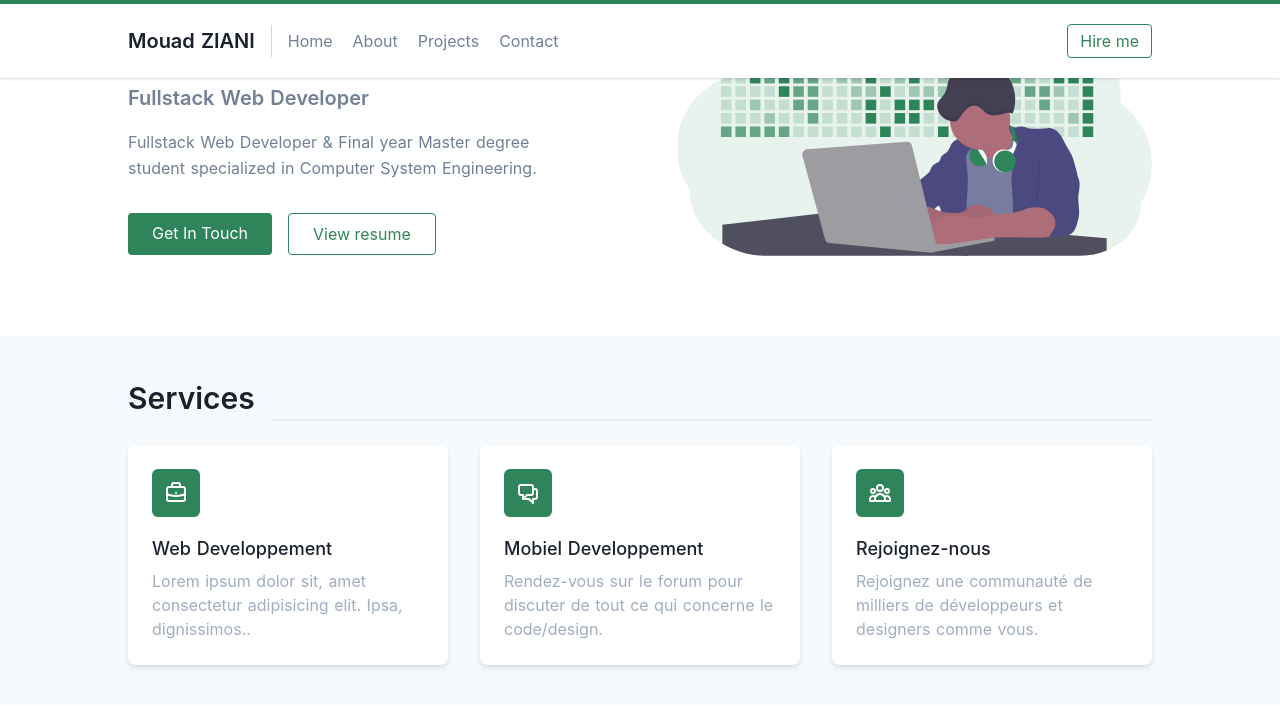
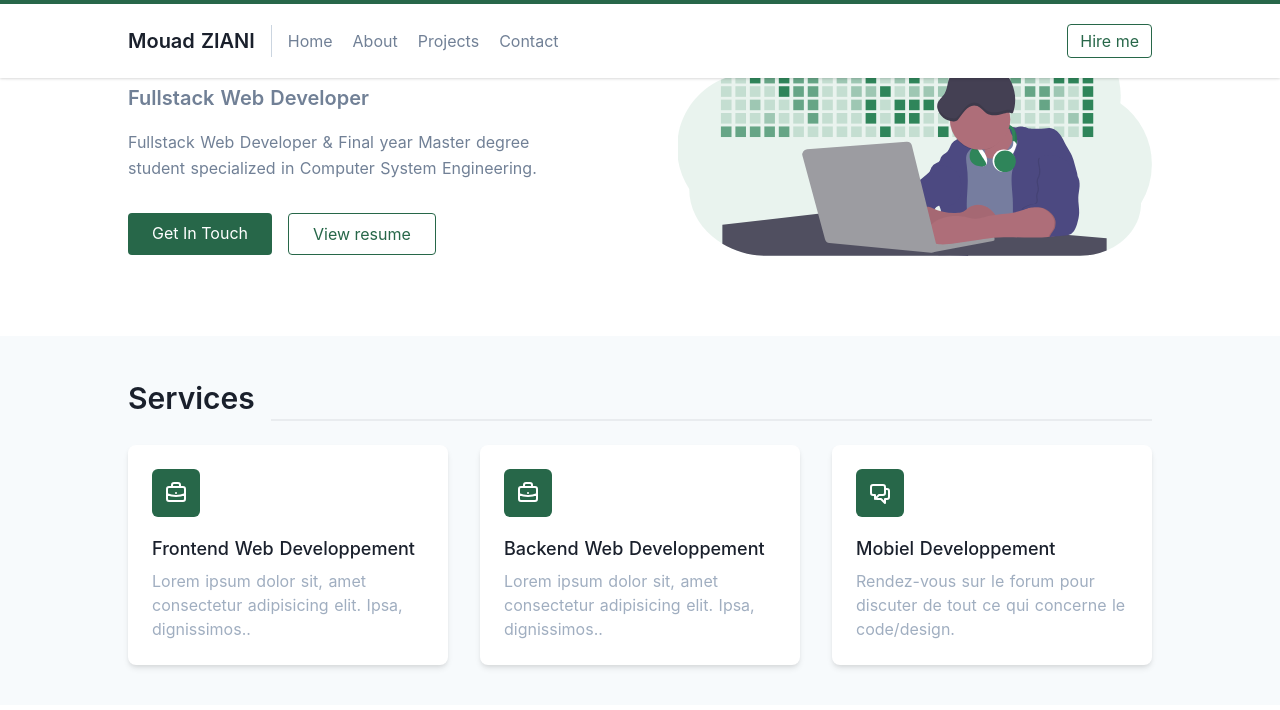
Before and after one commit to mouadziani/mouadziani.com, a Nuxt app: page / in a window 1280 px wide. Shown: the top 710 px of the page. Built offline with nearby package versions, Linux system fonts and the light colour scheme.

Commit message:
feat(ui): adding services section

```diff
--- a/nuxt.config.js
+++ b/nuxt.config.js
@@ -44,5 +44,17 @@ export default {
 
   // Build Configuration: https://go.nuxtjs.dev/config-build
   build: {
+  },
+
+  router: {
+    scrollBehavior(to) {
+      if (to.hash) {
+        return window.scrollTo({
+          top: document.querySelector(to.hash).offsetTop + window.innerHeight,
+          behavior: 'smooth'
+        })
+      }
+      return window.scrollTo({ top: 0, behavior: 'smooth' })
+    }
   }
 }
--- a/pages/index.vue
+++ b/pages/index.vue
@@ -1,17 +1,20 @@
 <template>
   <div class="bg-gray-200">
-    <header class="w-full bg-white border-t-4 border-green-700 text-gray-600 body-font fixed shadow">
+    <header class="w-full bg-white border-t-4 border-green-800 text-gray-600 body-font fixed shadow">
       <div class="container max-w-screen-lg mx-auto flex flex-wrap py-5 flex-col md:flex-row items-center">
         <a class="flex title-font font-medium items-center text-gray-900 mb-4 md:mb-0">
           <span class="text-xl font-semibold">Mouad ZIANI</span>
         </a>
         <nav class="md:mr-auto md:ml-4 md:py-1 md:pl-4 md:border-l md:border-gray-400	flex flex-wrap items-center text-base justify-center">
-          <a class="mr-5 cursor-pointer hover:text-gray-900">Home</a>
+          <nuxt-link
+            class="mr-5 cursor-pointer hover:text-gray-900"
+            :to="{ path: '/',hash:'#about'}"
+          >Home</nuxt-link>
           <a class="mr-5 cursor-pointer hover:text-gray-900">About</a>
           <a class="mr-5 cursor-pointer hover:text-gray-900">Projects</a>
           <a class="mr-5 cursor-pointer hover:text-gray-900">Contact</a>
         </nav>
-        <button class="inline-flex items-center text-green-700 border-green-700 border py-1 px-3 focus:outline-none hover:bg-gray-200 rounded text-base mt-4 md:mt-0">
+        <button class="inline-flex items-center text-green-800 border-green-800 border py-1 px-3 focus:outline-none hover:bg-gray-200 rounded text-base mt-4 md:mt-0">
           Hire me
         </button>
       </div>
@@ -19,17 +22,17 @@
     <section class="text-gray-600 bg-white">
       <div class="container max-w-screen-lg mx-auto flex pt-36 pb-20 md:flex-row flex-col items-center justify-bteween">
         <div class="lg:flex-grow md:w-1/2 lg:pr-24 md:pr-16 flex flex-col md:items-start md:text-left mb-16 md:mb-0 items-center text-center">
-          <h3 class="mb-2 text-sm font-semibold text-green-700">👋 Hi, Welcome There!</h3>
+          <h3 class="mb-2 text-sm font-semibold text-green-800">👋 Hi, Welcome There!</h3>
           <h1 class="font-bold mb-1 leading-none text-5xl text-gray-900">
             I'm Mouad ZIANI
           </h1>
           <h2 class="mb-4 font-semibold text-xl text-gray-600">Fullstack Web Developer</h2>
           <p class="mb-8 leading-relaxed text-gray-600">Fullstack Web Developer & Final year Master degree student specialized in Computer System Engineering.</p>
           <div class="flex justify-center">
-            <button class="inline-flex text-white bg-green-700 border-0 py-2 px-6 focus:outline-none hover:bg-indigo-600 rounded ">
+            <button class="inline-flex text-white bg-green-800 border-0 py-2 px-6 focus:outline-none hover:bg-indigo-600 rounded ">
               Get In Touch
             </button>
-            <button class="ml-4 inline-flex text-green-700 border border-green-700 py-2 px-6 focus:outline-none hover:bg-gray-200 rounded ">
+            <button class="ml-4 inline-flex text-green-800 border border-green-800 py-2 px-6 focus:outline-none hover:bg-gray-200 rounded ">
               View resume
             </button>
           </div>
@@ -45,19 +48,30 @@
           <h2 class="text-gray-900 text-2xl font-semibold lg:text-3xl">Services</h2>
         </header>
         <div class="lg:grid lg:grid-cols-3 lg:gap-8">
-          <a class="block p-4 bg-white rounded-lg shadow-md hover:shadow-lg w-full md:p-6" href="/jobs">
-            <div class="flex items-center justify-center h-12 w-12 rounded-md bg-green-700 text-white">
+          <div class="block p-4 bg-white rounded-lg shadow-md hover:shadow-lg w-full md:p-6" >
+            <div class="flex items-center justify-center h-12 w-12 rounded-md bg-green-800 text-white">
               <svg class="h-6 w-6" fill="none" viewBox="0 0 24 24" stroke="currentColor">
                 <path stroke-linecap="round" stroke-linejoin="round" stroke-width="2" d="M21 13.255A23.931 23.931 0 0112 15c-3.183 0-6.22-.62-9-1.745M16 6V4a2 2 0 00-2-2h-4a2 2 0 00-2 2v2m4 6h.01M5 20h14a2 2 0 002-2V8a2 2 0 00-2-2H5a2 2 0 00-2 2v10a2 2 0 002 2z"></path>
               </svg>
             </div>
             <div class="mt-5">
-              <h5 class="text-lg leading-6 font-medium text-gray-900">Web Developpement</h5>
+              <h5 class="text-lg leading-6 font-medium text-gray-900">Frontend Web Developpement</h5>
               <p class="mt-2 text-base leading-6 text-gray-500">Lorem ipsum dolor sit, amet consectetur adipisicing elit. Ipsa, dignissimos..</p>
             </div>
-          </a>
-          <a class="block mt-10 lg:mt-0 p-4 bg-white rounded-lg shadow-md hover:shadow-lg w-full md:p-6" href="/forum">
-            <div class="flex items-center justify-center h-12 w-12 rounded-md bg-green-700 text-white">
+          </div>
+          <div class="block p-4 bg-white rounded-lg shadow-md hover:shadow-lg w-full md:p-6" >
+            <div class="flex items-center justify-center h-12 w-12 rounded-md bg-green-800 text-white">
+              <svg class="h-6 w-6" fill="none" viewBox="0 0 24 24" stroke="currentColor">
+                <path stroke-linecap="round" stroke-linejoin="round" stroke-width="2" d="M21 13.255A23.931 23.931 0 0112 15c-3.183 0-6.22-.62-9-1.745M16 6V4a2 2 0 00-2-2h-4a2 2 0 00-2 2v2m4 6h.01M5 20h14a2 2 0 002-2V8a2 2 0 00-2-2H5a2 2 0 00-2 2v10a2 2 0 002 2z"></path>
+              </svg>
+            </div>
+            <div class="mt-5">
+              <h5 class="text-lg leading-6 font-medium text-gray-900">Backend Web Developpement</h5>
+              <p class="mt-2 text-base leading-6 text-gray-500">Lorem ipsum dolor sit, amet consectetur adipisicing elit. Ipsa, dignissimos..</p>
+            </div>
+          </div>
+          <div class="block mt-10 lg:mt-0 p-4 bg-white rounded-lg shadow-md hover:shadow-lg w-full md:p-6" >
+            <div class="flex items-center justify-center h-12 w-12 rounded-md bg-green-800 text-white">
               <svg class="h-6 w-6" fill="none" viewBox="0 0 24 24" stroke="currentColor">
                 <path stroke-linecap="round" stroke-linejoin="round" stroke-width="2" d="M17 8h2a2 2 0 012 2v6a2 2 0 01-2 2h-2v4l-4-4H9a1.994 1.994 0 01-1.414-.586m0 0L11 14h4a2 2 0 002-2V6a2 2 0 00-2-2H5a2 2 0 00-2 2v6a2 2 0 002 2h2v4l.586-.586z"></path>
               </svg>
@@ -66,18 +80,7 @@
               <h5 class="text-lg leading-6 font-medium text-gray-900">Mobiel Developpement</h5>
               <p class="mt-2 text-base leading-6 text-gray-500">Rendez-vous sur le forum pour discuter de tout ce qui concerne le code/design.</p>
             </div>
-          </a>
-          <a class="block mt-10 lg:mt-0 p-4 bg-white rounded-lg shadow-md hover:shadow-lg w-full md:p-6" href="/join-slack">
-            <div class="flex items-center justify-center h-12 w-12 rounded-md bg-green-700 text-white">
-              <svg class="h-6 w-6" fill="none" viewBox="0 0 24 24" stroke="currentColor">
-                <path stroke-linecap="round" stroke-linejoin="round" stroke-width="2" d="M17 20h5v-2a3 3 0 00-5.356-1.857M17 20H7m10 0v-2c0-.656-.126-1.283-.356-1.857M7 20H2v-2a3 3 0 015.356-1.857M7 20v-2c0-.656.126-1.283.356-1.857m0 0a5.002 5.002 0 019.288 0M15 7a3 3 0 11-6 0 3 3 0 016 0zm6 3a2 2 0 11-4 0 2 2 0 014 0zM7 10a2 2 0 11-4 0 2 2 0 014 0z"></path>
-              </svg>
-            </div>
-            <div class="mt-5">
-              <h5 class="text-lg leading-6 font-medium text-gray-900">Rejoignez-nous</h5>
-              <p class="mt-2 text-base leading-6 text-gray-500">Rejoignez une communauté de milliers de développeurs et designers comme vous.</p>
-            </div>
-          </a>
+          </div>
         </div>
       </div>
     </section>
```
